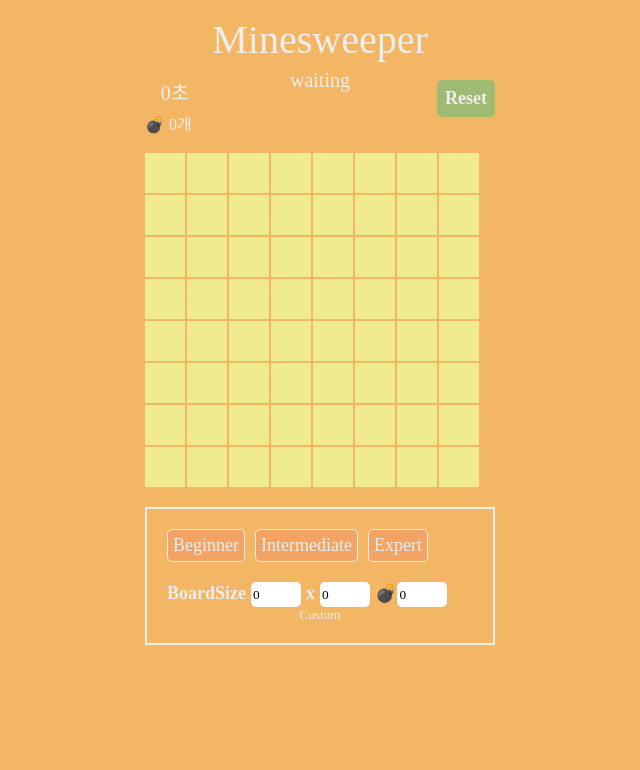
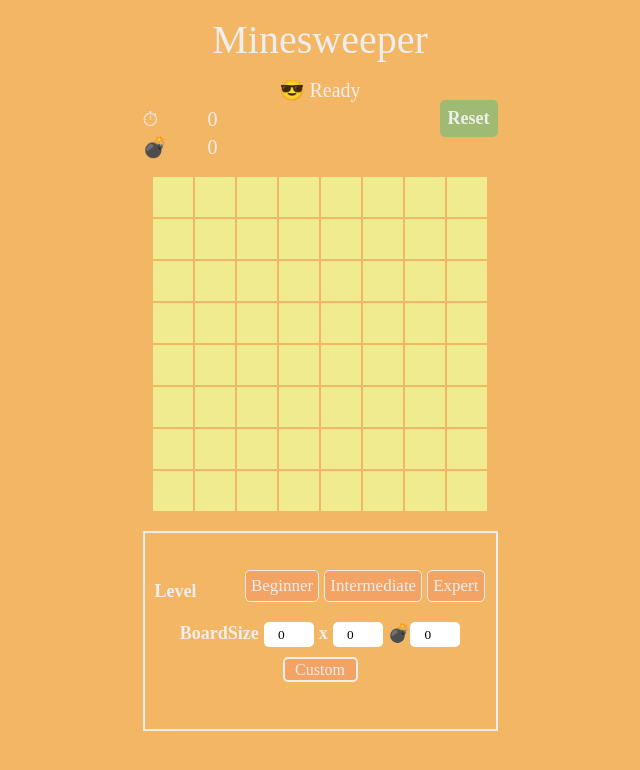
Before and after one commit to eeeyooon/minesweeper-game, a React (Create React App) app: page / in a window 1280 px wide. Shown: the top 770 px of the page, without its empty margins (320-960 px from the left). Built offline with nearby package versions, Linux system fonts and the light colour scheme.

Commit message:
style: 전체 스타일링 수정

```diff
--- a/src/components/Board/index.tsx
+++ b/src/components/Board/index.tsx
@@ -92,5 +92,6 @@ const BoardWrapper = styled.div<{ $rows: number; $cols: number }>`
 	grid-template-columns: repeat(${({ $rows }) => $rows}, 40px);
 	grid-template-rows: repeat(${({ $cols }) => $cols}, 40px);
 	grid-gap: 2px; // 셀 사이의 간격을 추가
+	justify-content: center;
 	margin: 20px auto 10px auto;
 `;
--- a/src/components/Header/index.tsx
+++ b/src/components/Header/index.tsx
@@ -28,12 +28,24 @@ export default function Header() {
 	return (
 		<GameHeader>
 			<GameTitle>Minesweeper</GameTitle>
-			<GameStatus>{gameStatus}</GameStatus>
+			<GameStatus>
+				{gameStatus === GAME_STATUS.WAITING
+					? '😎 Ready'
+					: gameStatus === GAME_STATUS.PLAYING
+					  ? '🔥 Playing'
+					  : gameStatus === GAME_STATUS.WIN
+					    ? '😋 Win'
+					    : '😅 Lose'}
+			</GameStatus>
 			<HeaderMenu>
-				<TimerBox>{timer}초</TimerBox>
+				<TimerBox>
+					<span>⏱</span> {timer}
+				</TimerBox>
 				<ResetButton onClick={handleReset}>Reset</ResetButton>
 			</HeaderMenu>
-			<MineCount>💣 {gameStatus === GAME_STATUS.WAITING ? 0 : mineCount - allFlagCount}개</MineCount>
+			<MineCount>
+				<span>💣</span> {gameStatus === GAME_STATUS.WAITING ? 0 : mineCount - allFlagCount}
+			</MineCount>
 		</GameHeader>
 	);
 }
@@ -45,13 +57,14 @@ const GameHeader = styled.header`
 const GameTitle = styled.h1`
 	text-align: center;
 	font-size: 2.5rem;
-	margin-bottom: 10px;
+	margin-bottom: 20px;
 `;
 
 const GameStatus = styled.p`
 	text-align: center;
 	height: 10px;
 	font-size: 20px;
+	margin-bottom: 10px;
 `;
 
 const HeaderMenu = styled.div`
@@ -61,10 +74,12 @@ const HeaderMenu = styled.div`
 `;
 
 const TimerBox = styled.div`
-	width: 60px;
+	width: 75px;
 	text-align: center;
-	padding: 3px;
 	font-size: 20px;
+	display: flex;
+	justify-content: space-between;
+	align-items: center;
 `;
 
 const ResetButton = styled.button`
@@ -76,4 +91,10 @@ const ResetButton = styled.button`
 	font-size: 18px;
 `;
 
-const MineCount = styled.div``;
+const MineCount = styled.div`
+	width: 75px;
+	display: flex;
+	font-size: 20px;
+	justify-content: space-between;
+	align-content: center;
+`;
--- a/src/components/Menu/index.tsx
+++ b/src/components/Menu/index.tsx
@@ -3,16 +3,22 @@ import styled from 'styled-components';
 import { customLevel, selectLevel } from '../../slices/gameSlice';
 import { GAME_LEVEL } from '../../lib/constants';
 import { useState } from 'react';
+import { useSelector } from 'react-redux';
+import { RootState } from '../../store';
 
 export default function Menu() {
 	const dispatch = useDispatch();
 	const [rows, setRows] = useState(0);
 	const [cols, setCols] = useState(0);
 	const [mines, setMines] = useState(0);
-	const [info, setInfo] = useState('');
+	const [info, setInfo] = useState(' ');
 
 	const handleSelectLevel = (level: 'beginner' | 'intermediate' | 'expert') => {
 		dispatch(selectLevel({ level }));
+		setInfo(' ');
+		setRows(0);
+		setCols(0);
+		setMines(0);
 	};
 
 	const handleCustomLevelStart = () => {
@@ -21,7 +27,7 @@ export default function Menu() {
 		} else if (mines > Math.floor((rows * cols) / 3)) {
 			setInfo('지뢰수는 격자칸 수의 1/3이하로 설정 가능합니다.');
 		} else {
-			setInfo('');
+			setInfo(' ');
 			dispatch(customLevel({ rows, cols, mineCount: mines }));
 		}
 	};
@@ -29,9 +35,12 @@ export default function Menu() {
 	return (
 		<MenuWrapper>
 			<SelectLevelWrapper>
-				<LevelButton onClick={() => handleSelectLevel(GAME_LEVEL.BEGINNER)}>Beginner</LevelButton>
-				<LevelButton onClick={() => handleSelectLevel(GAME_LEVEL.INTERMEDIATE)}>Intermediate</LevelButton>
-				<LevelButton onClick={() => handleSelectLevel(GAME_LEVEL.EXPERT)}>Expert</LevelButton>
+				<span>Level</span>
+				<SelectLevelBox>
+					<LevelButton onClick={() => handleSelectLevel(GAME_LEVEL.BEGINNER)}>Beginner</LevelButton>
+					<LevelButton onClick={() => handleSelectLevel(GAME_LEVEL.INTERMEDIATE)}>Intermediate</LevelButton>
+					<LevelButton onClick={() => handleSelectLevel(GAME_LEVEL.EXPERT)}>Expert</LevelButton>
+				</SelectLevelBox>
 			</SelectLevelWrapper>
 			<CustomLevelWrapper>
 				BoardSize
@@ -48,23 +57,41 @@ export default function Menu() {
 }
 
 const MenuWrapper = styled.div`
-	width: 350px;
+	width: 355px;
+	height: 200px;
 	color: ${({ theme }) => theme.color.white};
 	display: flex;
 	flex-flow: column nowrap;
 	border: 2px solid ${({ theme }) => theme.color.white};
-	padding: 20px;
+	padding: 15px 10px;
 	margin-top: 20px;
+	margin-left: auto;
+	margin-right: auto;
+	text-align: center;
+	justify-content: center;
+	padding-top: 30px;
 `;
 
-const SelectLevelWrapper = styled.div``;
+const SelectLevelWrapper = styled.div`
+	width: 330px;
+	display: flex;
+	align-items: center;
+	justify-content: space-between;
+
+	span {
+		font-size: 18px;
+		font-weight: 600;
+	}
+`;
+
+const SelectLevelBox = styled.div``;
 
 const LevelButton = styled.button`
 	border: 1px solid ${({ theme }) => theme.color.white};
 	border-radius: 5px;
 	padding: 5px;
-	margin-right: 10px;
-	font-size: 18px;
+	margin-left: 5px;
+	font-size: 17px;
 	background-color: ${({ theme }) => theme.color.orange};
 	margin-bottom: 10px;
 `;
@@ -83,6 +110,7 @@ const SizeInput = styled.input`
 	border: none;
 	border-radius: 5px;
 	outline: none;
+	text-align: center;
 `;
 
 const MineInput = styled.input`
@@ -91,8 +119,25 @@ const MineInput = styled.input`
 	border: none;
 	height: 25px;
 	border-radius: 5px;
+	text-align: center;
 `;
 
-const CustomButton = styled.button``;
+const CustomButton = styled.button`
+	width: 75px;
+	height: 25px;
+	border-radius: 5px;
+	border: 2px solid ${({ theme }) => theme.color.white};
+	background-color: ${({ theme }) => theme.color.orange};
+	color: ${({ theme }) => theme.color.white};
+	font-size: 16px;
+	margin: 0 auto;
+	margin-top: 10px;
+`;
 
-const InfoMessage = styled.p``;
+const InfoMessage = styled.p`
+	height: 15px;
+	margin-top: 10px;
+	font-size: 15px;
+	color: ${({ theme }) => theme.color.selectedCell};
+	font-weight: 600;
+`;
```
